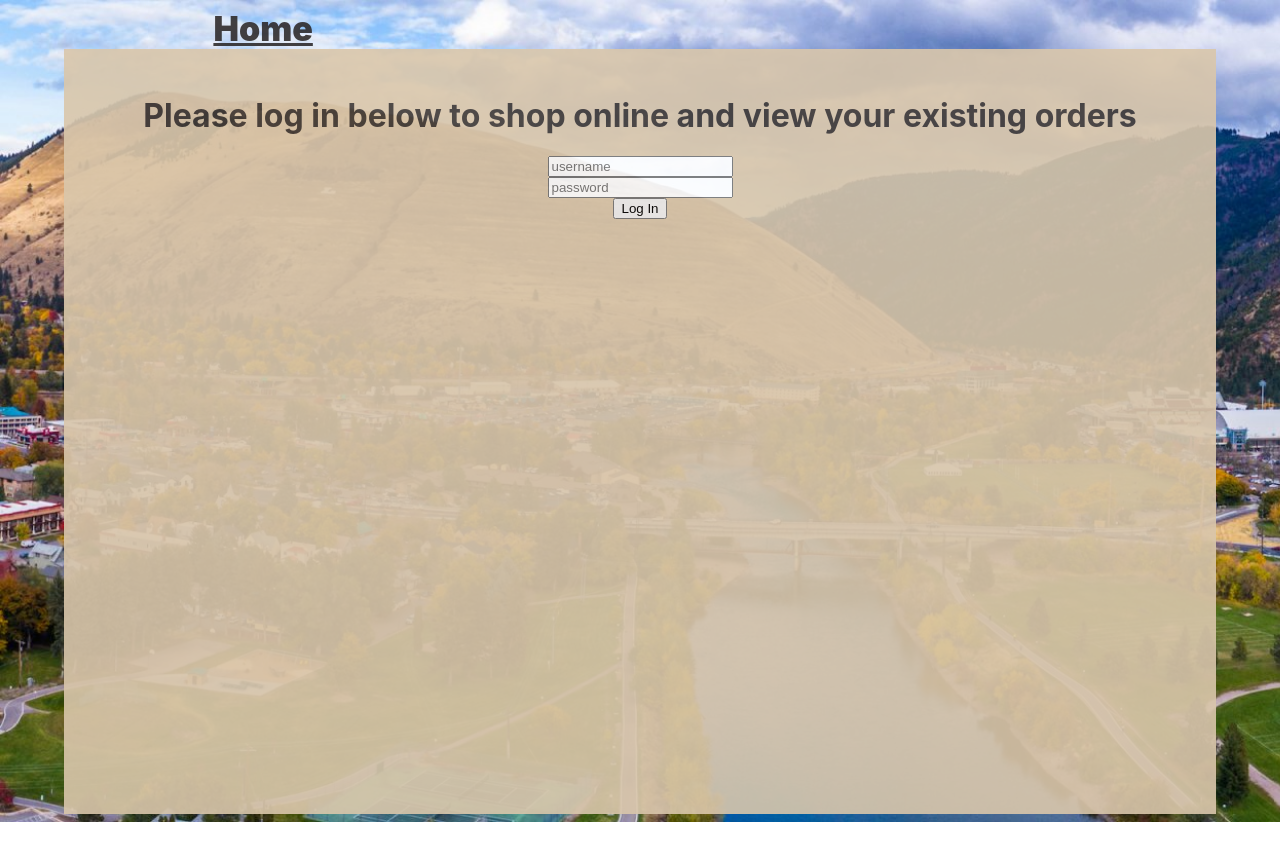
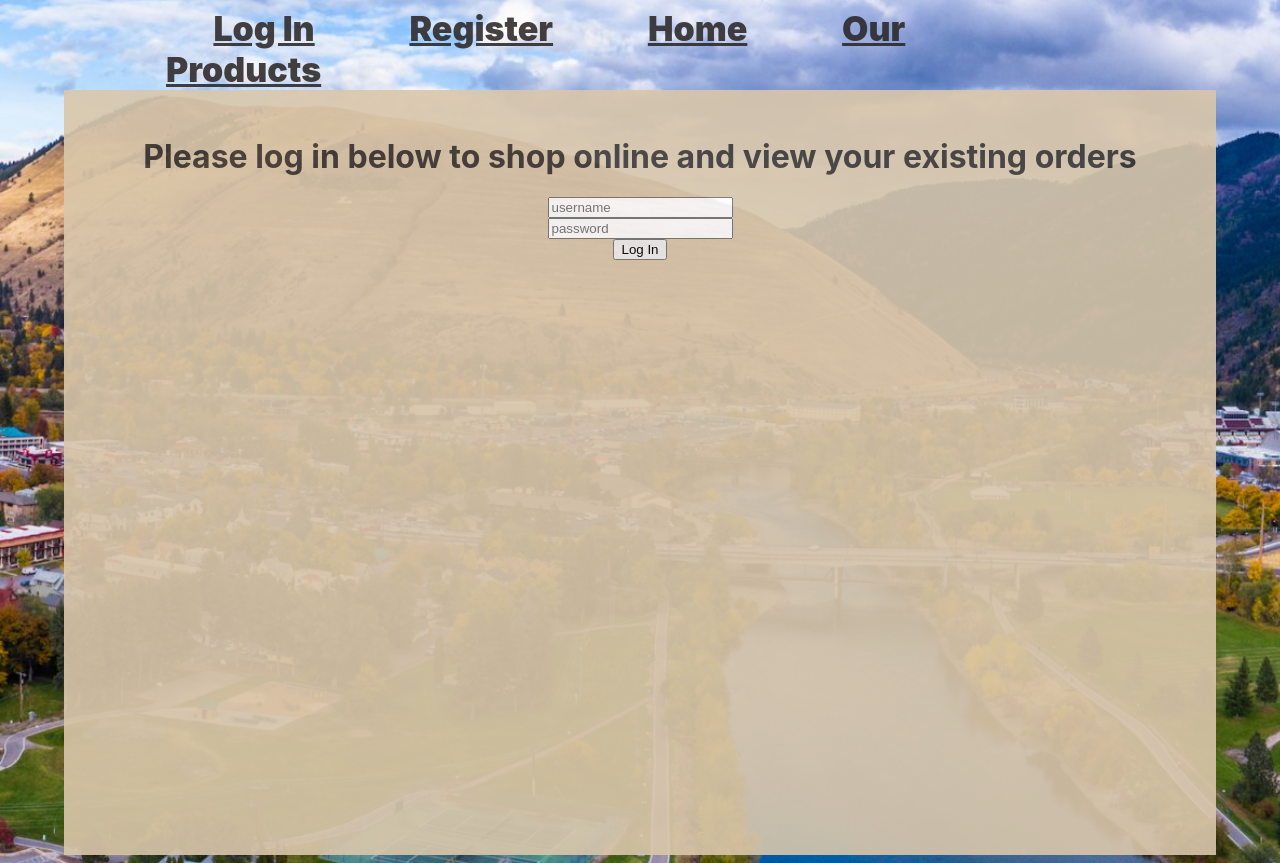
Before and after one commit to ScottM406/Market-Full-Site, a React (Vite) app in the folder market/: page /login in a window 1280 px wide. Before the commit the page ends 822 px from the top, so only its background shows below. Built offline with nearby package versions, Linux system fonts and the light colour scheme; the HTML template or start-up script is replaced by a standard one.

Commit message:
Fix cross-component props.

```diff
--- a/market/src/Login.jsx
+++ b/market/src/Login.jsx
@@ -1,6 +1,6 @@
 import { useState } from "react";
 
-const Login = (setLoginToken) => {
+const Login = ( { setLoginToken } ) => {
   const [username, setUsername] = useState("");
   const [password, setPassword] = useState("");
 
@@ -25,7 +25,6 @@ const Login = (setLoginToken) => {
 
       const responseJSON = await postCredentials.json();
       const token = responseJSON.token;
-      console.log(token);
       setLoginToken(token);
 
 
--- a/market/src/Navbar.jsx
+++ b/market/src/Navbar.jsx
@@ -1,11 +1,12 @@
 import { Link } from "react-router-dom";
 
-const Navbar = (loginToken) => {
+const Navbar = ( { loginToken } ) => {
   return (
     <header>
       {loginToken ? null : <Link to={"/login"}>Log In</Link>}
       {loginToken ? null : <Link to={"/register"}>Register</Link>}
       <Link to={"/"}>Home</Link>
+      <Link to={"/products"}>Our Products</Link>
     </header>
   )
 }
```
